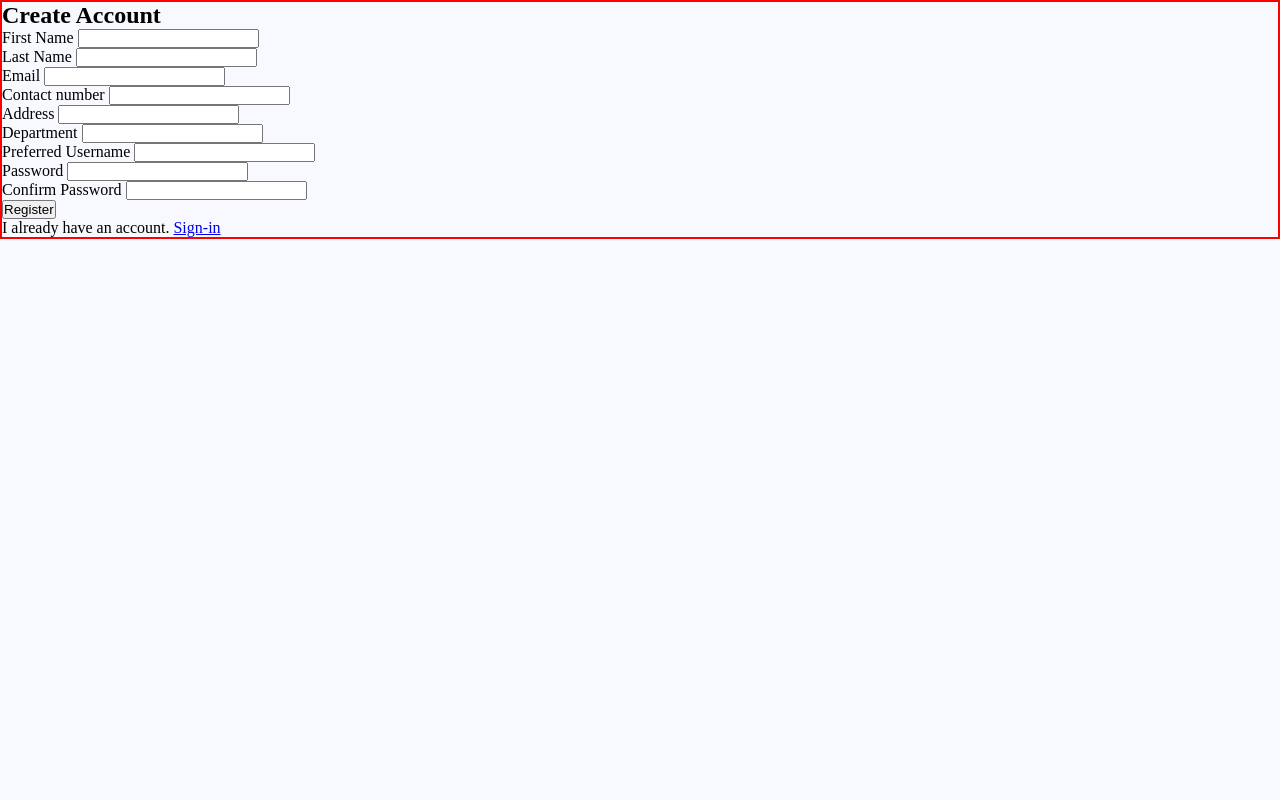
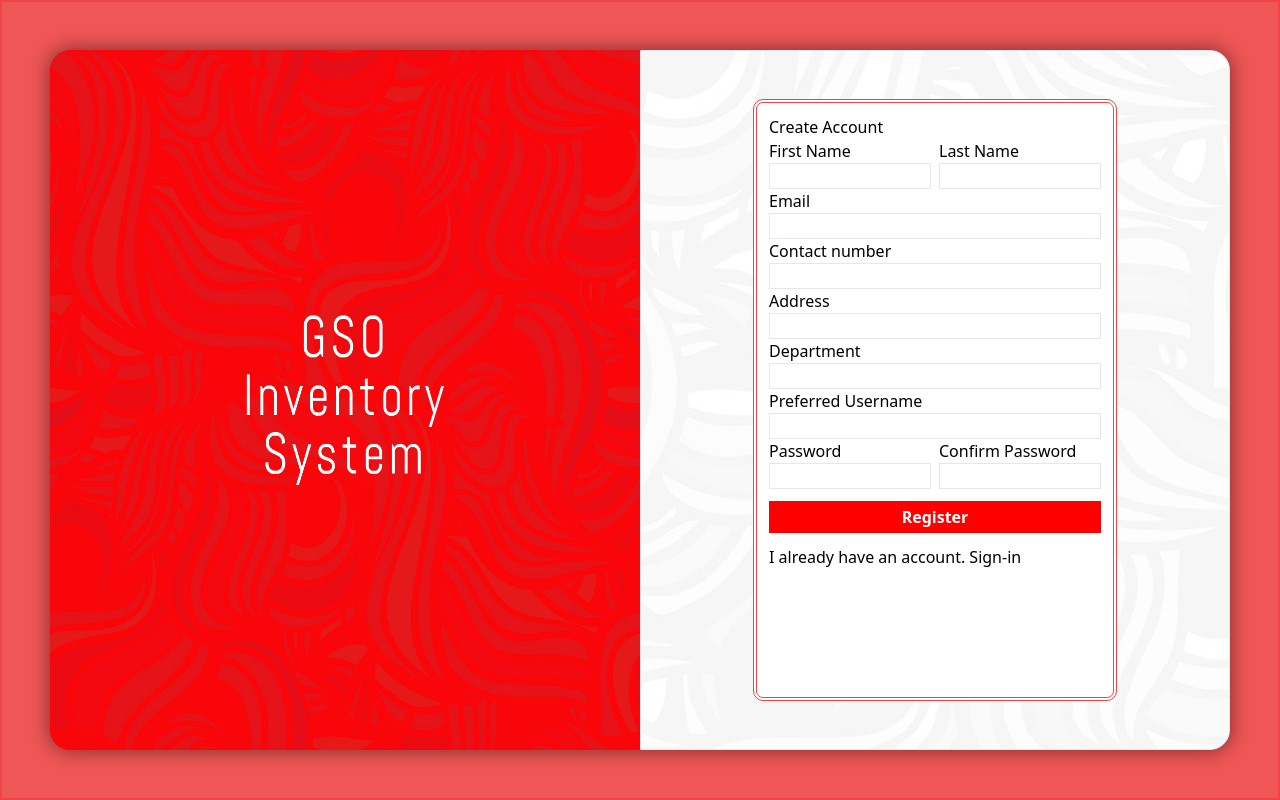
Before and after one commit to robertramos07281021/gsoinvsystem, a PHP site: page /create_account.php in a window 1280 px wide. Run offline with PHP 8.4, Linux system fonts and the light colour scheme; some libraries are stand-ins or nearby versions.

Commit message:
login and register

```diff
--- a/create_account.php
+++ b/create_account.php
@@ -6,89 +6,81 @@
     <meta charset="UTF-8">
     <meta name="viewport" content="width=device-width, initial-scale=1.0">
     <link rel="stylesheet" type="text/css" href="./css/style.css">
-
+    <script src="https://cdn.tailwindcss.com"></script>
     <script src="https://unpkg.com/sweetalert/dist/sweetalert.min.js"></script>
 
     <title>GSO Invsys</title>
 </head>
-<body>
+<body class="w-screen border-2 border-red-500 h-screen bg-red-500/90 p-12">
+
+    <div class="grid grid-cols-2 h-full drop-shadow-[0_0px_10px_rgba(0,0,0,0.5)]">
+        <div class=" h-full w-full registerRight rounded-l-[20px]">
+
+        </div>
+        <div class="border w-full px-28 py-12 h-full registerForm rounded-r-[20px]">
+            <div class=" h-full rounded-[10px] border-4 border-double p-3 border-red-500 bg-white" >
                 <div class="header">
                     <h2>Create Account</h2>
                 </div>
-
-
-
-    <form method="POST" action="create_account.php">
-
+                <form method="POST" action="create_account.php" class="w-full">
                     <?php include('errors.php');  ?>   <!--Error Validation-->
-
-        <!-- <div class="success">
-
-        </div> -->
-
-            <div class="input-group">
+                    <div class="w-full grid grid-cols-2 gap-2">
+                        <div >
                             <label >First Name</label>
-                <input type="text" name="firstname" value="<?php if(isset($_POST['submit'])){ echo $firstname; } else { echo "";}  ?>" required>
+                            <input type="text" name="firstname" value="<?php if(isset($_POST['submit'])){ echo $firstname; } else { echo "";}  ?>" required class="w-full border">
                         </div>
-
-            <div class="input-group">
+                        <div>
                             <label >Last Name</label>
-                <input type="text" name="lastname" value="<?php if(isset($_POST['submit'])){ echo $lastname; } else { echo "";} ?>" required>
+                            <input type="text" name="lastname" value="<?php if(isset($_POST['submit'])){ echo $lastname; } else { echo "";} ?>" required class="w-full border">
                         </div>
-
-            <div class="input-group">
+                    </div>
+                    <div>
                         <label >Email</label>
-                <input type="email" name="email" value="<?php if(isset($_POST['submit'])){ echo $email; } else { echo "";} ?>" required>
+                        <input type="email" name="email" value="<?php if(isset($_POST['submit'])){ echo $email; } else { echo "";} ?>" required class=" w-full border">
+                    </div>
+                    <div>
+                        <label >Contact number</label>
+                        <input id="mobileNum" type="number" name="phone" value="<?php if(isset($_POST['submit'])){ echo $phone; } else { echo "";} ?>" required class="w-full border">
+                    </div>
+                    <div>
+                        <label for="address">Address</label>
+                        <input type="text" name="address" value="<?php if(isset($_POST['submit'])){ echo $address; } else { echo "";} ?>" required class="w-full border">
+                    </div>
+                    <div>
+                        <label >Department</label>
+                        <input type="text" name="department" value="<?php if(isset($_POST['submit'])){ echo $department; } else { echo "";} ?>" required class="w-full border">
+                    </div>
+                    <div>
+                        <label >Preferred Username</label>
+                        <input type="text" name="username" value="<?php if(isset($_POST['submit'])){ echo $username; } else { echo "";} ?>" required class="w-full border">
+                    </div>
+                    <div class="grid grid-cols-2 gap-2">
+                        <div>
+                            <label >Password</label>
+                            <input type="password" name="password_1" value="<?php if(isset($_POST['submit'])){ echo $password1; } else { echo "";} ?>" required class="w-full border">
+                        </div>
+                        <div>
+                            <label >Confirm Password</label>
+                            <input type="password" name="password_2" value="<?php if(isset($_POST['submit'])){ echo $password2; } else { echo "";} ?>" required class="w-full border">
+                        </div>
                     </div>
                     <div class="input-group">
-                <label >Contact number</label>
-                <input type="number" name="phone" value="<?php if(isset($_POST['submit'])){ echo $phone; } else { echo "";} ?>" required>
+                        <button type="submit" name="submit" class="w-full bg-[red] my-3 p-1 text-white font-semibold">Register</button>
                     </div>
-
-            <div class="input-group">
-                <label for="address">Address</label>
-                <input type="text" name="address" value="<?php if(isset($_POST['submit'])){ echo $address; } else { echo "";} ?>" required>
-            </div>
-
-            <div class="input-group">
-                <label >Department</label>
-                <input type="text" name="department" value="<?php if(isset($_POST['submit'])){ echo $department; } else { echo "";} ?>" required>
-            </div>
-
-            <div class="input-group">
-                <label >Preferred Username</label>
-                <input type="text" name="username" value="<?php if(isset($_POST['submit'])){ echo $username; } else { echo "";} ?>" required>
-            </div>
-
-            <div class="input-group">
-                <label >Password</label>
-                <input type="password" name="password_1" value="<?php if(isset($_POST['submit'])){ echo $password1; } else { echo "";} ?>" required>
-            </div>
-
-            <div class="input-group">
-                <label >Confirm Password</label>
-                <input type="password" name="password_2" value="<?php if(isset($_POST['submit'])){ echo $password2; } else { echo "";} ?>" required>
-            </div>
-
-            <div class="input-group">
-
-                <button type="submit" name="submit" class="btn">Register</button>
-            </div>
-
                     <p>
                     I already have an account. <a href="login.php">Sign-in</a>
                     </p>
 
                 </form>
+            </div>
+        </div>
+
+
+    </div>
 
 
 
 
 
-<!--Bootstrap script-->
-<script src="https://cdn.jsdelivr.net/npm/bootstrap@5.3.0/dist/js/bootstrap.bundle.min.js" integrity="sha384-geWF76RCwLtnZ8qwWowPQNguL3RmwHVBC9FhGdlKrxdiJJigb/j/68SIy3Te4Bkz" crossorigin="anonymous"></script>
-<script src="https://cdn.jsdelivr.net/npm/@popperjs/core@2.11.8/dist/umd/popper.min.js" integrity="sha384-I7E8VVD/ismYTF4hNIPjVp/Zjvgyol6VFvRkX/vR+Vc4jQkC+hVqc2pM8ODewa9r" crossorigin="anonymous"></script>
-<script src="https://cdn.jsdelivr.net/npm/bootstrap@5.3.0/dist/js/bootstrap.min.js" integrity="sha384-fbbOQedDUMZZ5KreZpsbe1LCZPVmfTnH7ois6mU1QK+m14rQ1l2bGBq41eYeM/fS" crossorigin="anonymous"></script>
-
 </body>
 </html>
--- a/css/style.css
+++ b/css/style.css
@@ -3,11 +3,25 @@
     padding: 0px;
 }
 
-body{
 
-    background: #F8F8FF;
-    border: 2px solid red;
+.registerForm{
+  background-image: url('../image/registerbg1.jpg');
 }
+
+.registerRight{
+  background-image: url('../image/registerbg2.jpg');
+  background-repeat: no-repeat;
+  background-size: 100% 100%;
+}
+
+
+
+input::-webkit-outer-spin-button,
+input::-webkit-inner-spin-button {
+  -webkit-appearance: none;
+  margin: 0;
+}
+
 
 /* .header {
     width: 30%;
@@ -69,14 +83,3 @@ form{
     border-radius: 5px;
     text-align: left;
 }
-
-.success {
-    width: 90%;
-    margin: 0px auto;
-    padding: 10px;
-    border: 1px solid #42a944;
-    color: #3b7c38;
-    background: #f2dede;
-    border-radius: 5px;
-    text-align: left;
-}
```
Also changed, not shown: index.php (+4 -4 lines), login.php (+18 -12 lines), image/registerbg1.jpg (added), image/registerbg2.jpg (added). Lines whose indentation alone changed are shown as unchanged.
